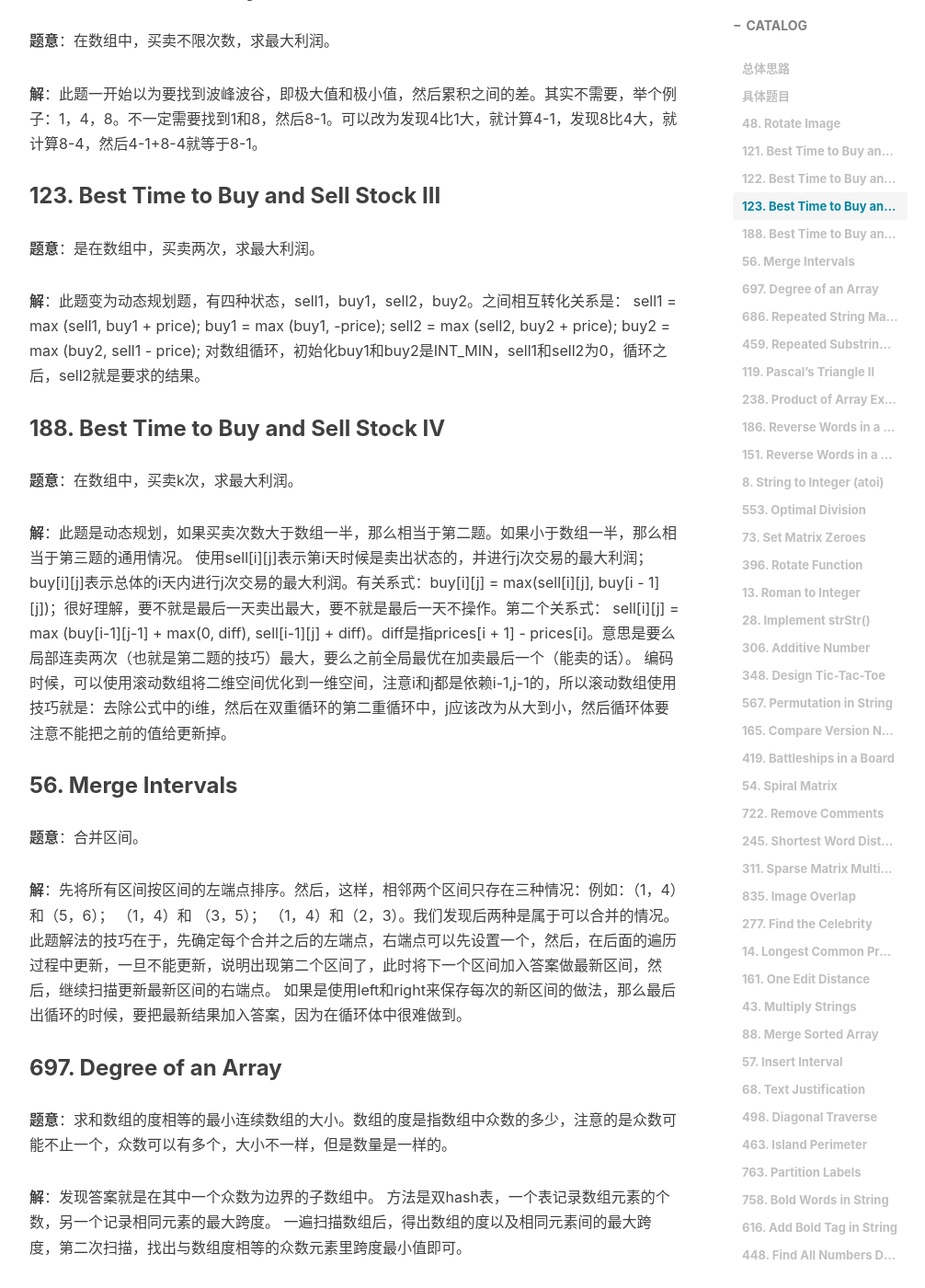
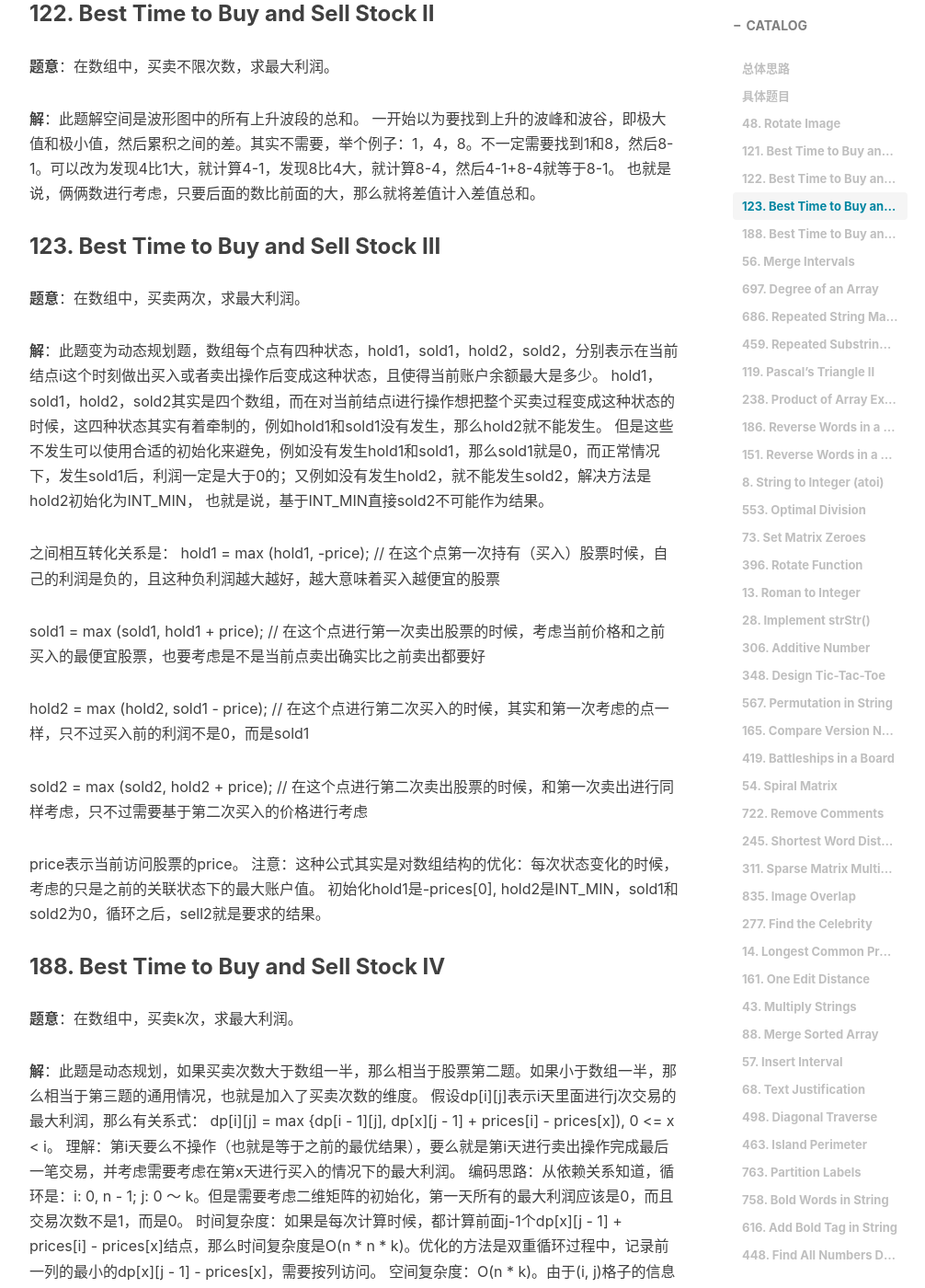
Before and after one commit to jingminglake/jingminglake.github.io, a Jekyll site: the page built from _posts/Leetcode/2017-09-24-Leetcode总结（一）.md, in a window 1280 px wide and 1400 px high, scrolled down 1452 px. Shown: the whole window at 92% size, without its empty margins (233-1239 px from the left). Built offline with Jekyll 4.4.1, drawn with Linux system fonts in a browser that asks for light colours; nearby versions of some CDN libraries; comment, search, counter and statistics services are not loaded; some of the changed text lies outside the part shown.

Commit message:
update Leetcode总结（一

```diff
--- a/_posts/Leetcode/2017-09-24-Leetcode总结（一）.md
+++ b/_posts/Leetcode/2017-09-24-Leetcode总结（一）.md
@@ -15,7 +15,7 @@ tags:
 > 所有代码详见：https://github.com/jingminglake/Leetcode
 
 # 总体思路
-数组的题目第一反应就是能不能用双指针或者hash来做，实在不行就暴力求解，看看暴力求解能否使用动态规划优化。
+数组的题目第一反应是暴力求解，把所有解空间找到，并进行遍历，之后再考虑优化，例如使用动态规划优化，双指针或者hash来做。
 字符串省空间技巧：还是用原来字符串，但是使用新的下标，表示修改后的index。
 subsequence：子序列，注意的是子序列中顺序还是和母序列一致(occur in order)，这点一定要考虑到。
 # 具体题目
@@ -25,35 +25,57 @@ subsequence：子序列，注意的是子序列中顺序还是和母序列一致
 **解**：由于使用O（1）的空间，那么使用交换的策略，试着将矩阵沿着i，j相等的对角线两两交换，发现结果与想要的结果之间列的顺序是颠倒的。
 列调整顺序不好实现，但是行调整顺序是容易实现的。所以解法是先将矩阵行逆序，然后沿着i，j相等的对角线两两交换。
 ### 121. Best Time to Buy and Sell Stock
-**题意**：在数组中，只能买卖各一次，求最大差值。
+**题意**：在股票价格数组中，只能买卖各一次，求最大差值。
 
-**解**：从左到右的遍历，自然而然就模拟买卖。维持一个值保存最小值，每次遇到比最小值大的数，就计算更新差值，如果遇到比最小值小的数，那么更新最小值。这样保证了，每个大值总是减去他左侧的最小值。
+**解**：暴力求解，就是选两个点看差值，时间为O（N^2）。进一步考虑解空间，发现最大差值其实是落入以每个结点为卖出点来计算差值的情况之一。
+维持一个值保存最小值，每次遇到比最小值大的数，就计算更新差值，如果遇到比最小值小的数，那么更新最小值。这样保证了，每个大值总是减去他左侧的最小值。时间优化到O(N)。
 ### 122. Best Time to Buy and Sell Stock II
 **题意**：在数组中，买卖不限次数，求最大利润。
 
-**解**：此题一开始以为要找到波峰波谷，即极大值和极小值，然后累积之间的差。其实不需要，举个例子：1，4，8。不一定需要找到1和8，然后8-1。可以改为发现4比1大，就计算4-1，发现8比4大，就计算8-4，然后4-1+8-4就等于8-1。
+**解**：此题解空间是波形图中的所有上升波段的总和。
+一开始以为要找到上升的波峰和波谷，即极大值和极小值，然后累积之间的差。其实不需要，举个例子：1，4，8。不一定需要找到1和8，然后8-1。可以改为发现4比1大，就计算4-1，发现8比4大，就计算8-4，然后4-1+8-4就等于8-1。
+也就是说，俩俩数进行考虑，只要后面的数比前面的大，那么就将差值计入差值总和。
 ### 123. Best Time to Buy and Sell Stock III
-**题意**：是在数组中，买卖两次，求最大利润。
+**题意**：在数组中，买卖两次，求最大利润。
 
-**解**：此题变为动态规划题，有四种状态，sell1，buy1，sell2，buy2。之间相互转化关系是：
-sell1 = max (sell1, buy1 + price);
-buy1 = max (buy1, -price);
-sell2 = max (sell2, buy2 + price);
-buy2 = max (buy2, sell1 - price);
-对数组循环，初始化buy1和buy2是INT_MIN，sell1和sell2为0，循环之后，sell2就是要求的结果。
+**解**：此题变为动态规划题，数组每个点有四种状态，hold1，sold1，hold2，sold2，分别表示在当前结点i这个时刻做出买入或者卖出操作后变成这种状态，且使得当前账户余额最大是多少。
+hold1，sold1，hold2，sold2其实是四个数组，而在对当前结点i进行操作想把整个买卖过程变成这种状态的时候，这四种状态其实有着牵制的，例如hold1和sold1没有发生，那么hold2就不能发生。
+但是这些不发生可以使用合适的初始化来避免，例如没有发生hold1和sold1，那么sold1就是0，而正常情况下，发生sold1后，利润一定是大于0的；又例如没有发生hold2，就不能发生sold2，解决方法是hold2初始化为INT_MIN，
+也就是说，基于INT_MIN直接sold2不可能作为结果。
+
+之间相互转化关系是：
+hold1 = max (hold1, -price); // 在这个点第一次持有（买入）股票时候，自己的利润是负的，且这种负利润越大越好，越大意味着买入越便宜的股票
+
+sold1 = max (sold1, hold1 + price); // 在这个点进行第一次卖出股票的时候，考虑当前价格和之前买入的最便宜股票，也要考虑是不是当前点卖出确实比之前卖出都要好
+
+hold2 = max (hold2, sold1 - price); // 在这个点进行第二次买入的时候，其实和第一次考虑的点一样，只不过买入前的利润不是0，而是sold1
+
+sold2 = max (sold2, hold2 + price); // 在这个点进行第二次卖出股票的时候，和第一次卖出进行同样考虑，只不过需要基于第二次买入的价格进行考虑
+
+price表示当前访问股票的price。
+注意：这种公式其实是对数组结构的优化：每次状态变化的时候，考虑的只是之前的关联状态下的最大账户值。
+初始化hold1是-prices\[0], hold2是INT_MIN，sold1和sold2为0，循环之后，sell2就是要求的结果。
 ### 188. Best Time to Buy and Sell Stock IV
 **题意**：在数组中，买卖k次，求最大利润。
 
-**解**：此题是动态规划，如果买卖次数大于数组一半，那么相当于第二题。如果小于数组一半，那么相当于第三题的通用情况。
-使用sell[i][j]表示第i天时候是卖出状态的，并进行j次交易的最大利润；buy[i][j]表示总体的i天内进行j次交易的最大利润。有关系式：buy[i][j] = max(sell[i][j], buy[i - 1][j])；很好理解，要不就是最后一天卖出最大，要不就是最后一天不操作。第二个关系式：
-sell[i][j] = max (buy[i-1][j-1] + max(0, diff), sell[i-1][j] + diff)。diff是指prices[i + 1] - prices[i]。意思是要么局部连卖两次（也就是第二题的技巧）最大，要么之前全局最优在加卖最后一个（能卖的话）。
-编码时候，可以使用滚动数组将二维空间优化到一维空间，注意i和j都是依赖i-1,j-1的，所以滚动数组使用技巧就是：去除公式中的i维，然后在双重循环的第二重循环中，j应该改为从大到小，然后循环体要注意不能把之前的值给更新掉。
+**解**：此题是动态规划，如果买卖次数大于数组一半，那么相当于股票第二题。如果小于数组一半，那么相当于第三题的通用情况，也就是加入了买卖次数的维度。
+假设dp\[i]\[j]表示i天里面进行j次交易的最大利润，那么有关系式：
+dp\[i]\[j] = max {dp\[i - 1]\[j], dp\[x]\[j - 1] + prices\[i] - prices\[x]), 0 <= x < i。
+理解：第i天要么不操作（也就是等于之前的最优结果），要么就是第i天进行卖出操作完成最后一笔交易，并考虑需要考虑在第x天进行买入的情况下的最大利润。
+编码思路：从依赖关系知道，循环是：i: 0, n - 1; j: 0 ～ k。但是需要考虑二维矩阵的初始化，第一天所有的最大利润应该是0，而且交易次数不是1，而是0。
+时间复杂度：如果是每次计算时候，都计算前面j-1个dp\[x]\[j - 1] + prices\[i] - prices\[x]结点，那么时间复杂度是O(n * n * k)。优化的方法是双重循环过程中，记录前一列的最小的dp\[x]\[j - 1] - prices\[x]，需要按列访问。
+空间复杂度：O(n * k)。由于(i, j)格子的信息只依赖(i - 1, j)和(x, j - 1)，所以空间可以使用滚动数组压缩到两列，也就是O(n)，此时需要按列访问。
+
+PS. 为什么不考虑第i天买入呢？因为买入时候会对总利润进行减少，显然不可能使得dp\[i]\[j]最优。
+参考：https://www.hrwhisper.me/leetcode-best-time-to-buy-and-sell-stock-i-ii-iii-iv/
 ### 56. Merge Intervals
-**题意**：合并区间。
+**题意**：给出一些区间，把其中有重叠的区间进行合并。
 
-**解**：先将所有区间按区间的左端点排序。然后，这样，相邻两个区间只存在三种情况：例如：（1，4）和（5，6）； （1，4）和 （3，5）； （1，4）和（2，3）。我们发现后两种是属于可以合并的情况。
-此题解法的技巧在于，先确定每个合并之后的左端点，右端点可以先设置一个，然后，在后面的遍历过程中更新，一旦不能更新，说明出现第二个区间了，此时将下一个区间加入答案做最新区间，然后，继续扫描更新最新区间的右端点。
-如果是使用left和right来保存每次的新区间的做法，那么最后出循环的时候，要把最新结果加入答案，因为在循环体中很难做到。
+**解**：暴力求解，对每个区间看其他区间是否有重复，然后合并，这样时间复杂度很高，O(N^x)。对于二维题目，优化的技巧就是首先固定一个维度。
+此题，先将所有区间按区间的左端点大小排序。能优化的点在于，如果第一个区间和第二个区间没有重叠，那么第一个区间和第三个区间也不会有重叠。
+因此可以使用栈结构，将可能会有重叠的区间放在栈顶，栈里面除了栈顶外的结点必然是没有机会出现重叠的区间。顺序访问排序后的区间，相邻两个区间只存在三种情况：例如：（1，4）和（5，6）； （1，4）和 （3，5）； （1，4）和（2，3）。
+其中后两种是属于可以合并的情况，如果合并，那么将合并后的区间加入栈，如果不能，那么将后面的区间加入栈，一开始栈先压入第一个区间。
+
 ### 697. Degree of an Array
 **题意**：求和数组的度相等的最小连续数组的大小。数组的度是指数组中众数的多少，注意的是众数可能不止一个，众数可以有多个，大小不一样，但是数量是一样的。
 
```
